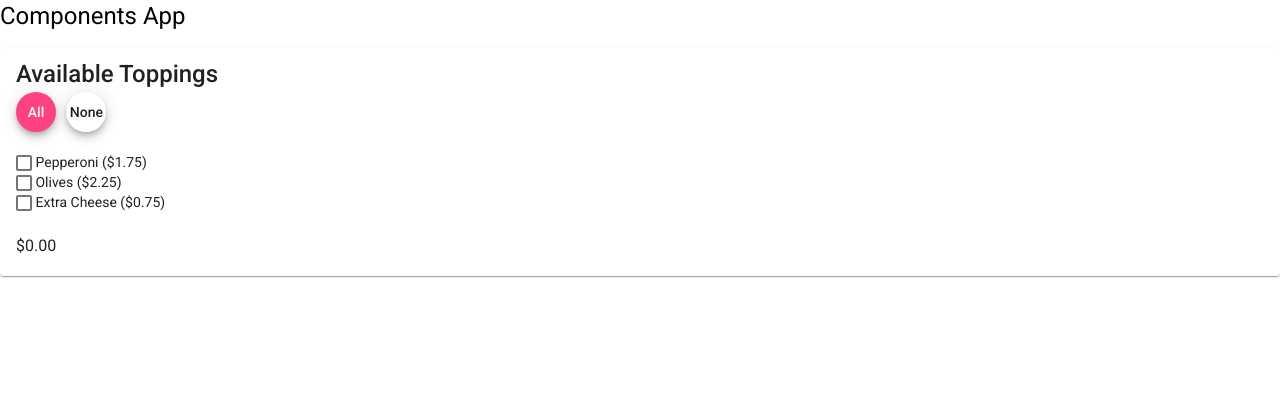
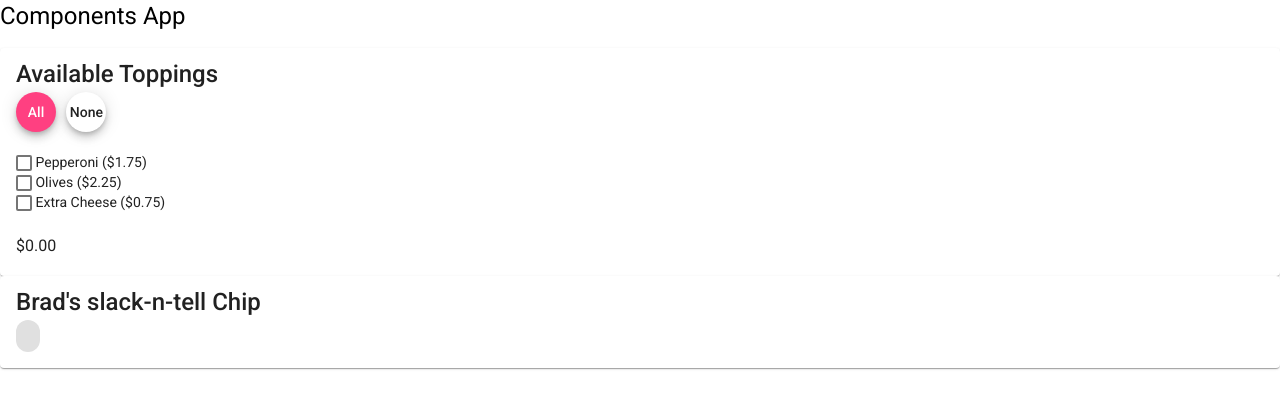
Before and after one commit to tsteelematc/components-5, an Angular app: page / in a window 1280 px wide. Shown: the top 408 px of the page. Built offline with nearby package versions, Linux system fonts and the light colour scheme.

Commit message:
got chips to work
chips plural

```diff
--- a/src/app/app.component.html
+++ b/src/app/app.component.html
@@ -2,3 +2,7 @@
   {{ title }}
 </h1>
 <app-pizza-toppings></app-pizza-toppings>
+
+<app-briss-slack-n-tell>
+
+</app-briss-slack-n-tell>
--- a/src/app/app.module.ts
+++ b/src/app/app.module.ts
@@ -8,11 +8,15 @@ import { BrowserAnimationsModule } from '@angular/platform-browser/animations';
 import { MatCardModule } from '@angular/material/card';
 import { MatCheckboxModule } from '@angular/material/checkbox';
 import { MatButtonModule } from '@angular/material/button';
+import { BrissSlackNTellComponent } from './briss-slack-n-tell/briss-slack-n-tell.component';
+import { MatChipsModule } from '@angular/material/chips';
+
 
 @NgModule({
   declarations: [
     AppComponent,
-    PizzaToppingsComponent
+    PizzaToppingsComponent,
+    BrissSlackNTellComponent
   ],
   imports: [
     BrowserModule
@@ -21,6 +25,7 @@ import { MatButtonModule } from '@angular/material/button';
     , MatCardModule
     , MatCheckboxModule
     , MatButtonModule
+    , MatChipsModule
   ],
   providers: [],
   bootstrap: [AppComponent]
--- /dev/null
+++ b/src/app/briss-slack-n-tell/briss-slack-n-tell.component.html
@@ -0,0 +1,11 @@
+<mat-card>
+    <mat-card-title>
+        Brad's slack-n-tell Chip
+    </mat-card-title>
+
+    <mat-card-content>
+        <mat-chip-list>
+            <mat-chip></mat-chip>
+        </mat-chip-list>
+    </mat-card-content>
+</mat-card>
--- /dev/null
+++ b/src/app/briss-slack-n-tell/briss-slack-n-tell.component.ts
@@ -0,0 +1,15 @@
+import { Component, OnInit } from '@angular/core';
+
+@Component({
+  selector: 'app-briss-slack-n-tell',
+  templateUrl: './briss-slack-n-tell.component.html',
+  styleUrls: ['./briss-slack-n-tell.component.css']
+})
+export class BrissSlackNTellComponent implements OnInit {
+
+  constructor() { }
+
+  ngOnInit(): void {
+  }
+
+}
```
Also changed, not shown: src/app/briss-slack-n-tell/briss-slack-n-tell.component.css (added), 1 other file (tests, documents, lock files or other folders).
